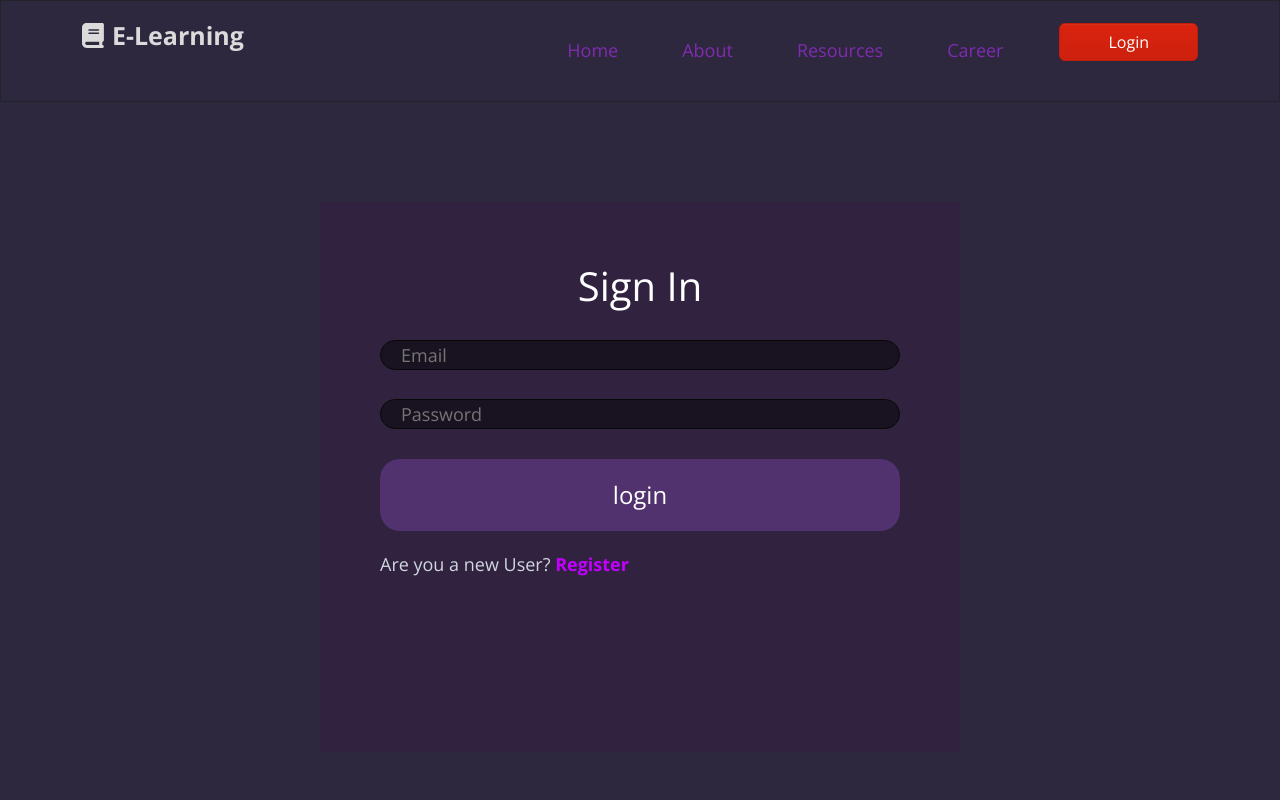
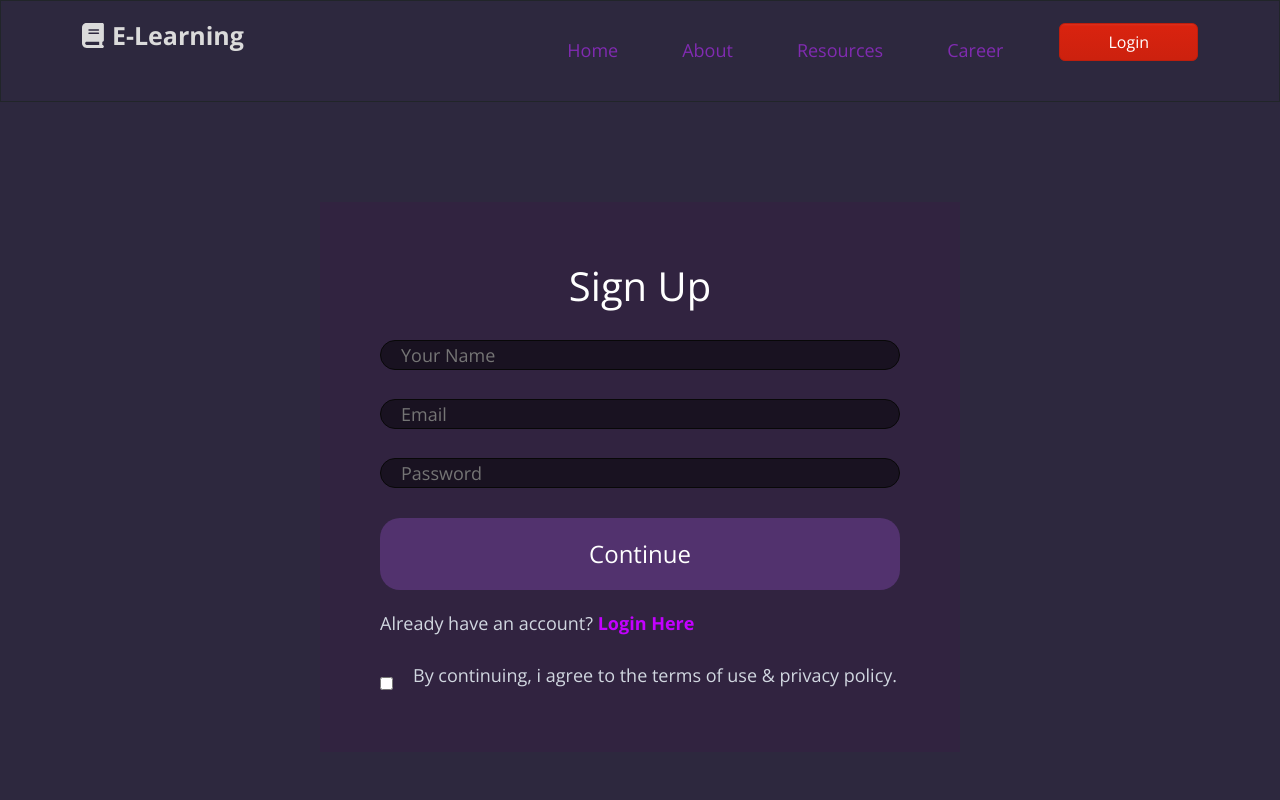
Before and after one commit to reshmaps156/React-E-Learning-App, a React (Vite) app: page /register in a window 1280 px wide. Shown: the top 800 px of the page. Built offline with nearby package versions, Linux system fonts and the light colour scheme.

Commit message:
Api setup,register data fetching is completed

```diff
--- a/package.json
+++ b/package.json
@@ -17,6 +17,7 @@
     "@fortawesome/free-solid-svg-icons": "^6.5.2",
     "@fortawesome/react-fontawesome": "^0.2.2",
     "@mui/material": "^5.16.0",
+    "axios": "^1.7.2",
     "bootstrap": "^5.3.3",
     "react": "^18.3.1",
     "react-bootstrap": "^2.10.4",
--- a/src/App.jsx
+++ b/src/App.jsx
@@ -9,12 +9,6 @@ import Login from './components/auth/login/Login'
 import Register from './components/auth/Register'
 import Book from './components/main pages/profile/Book'
 import About from './components/main pages/about/About'
-
-
-
-
-
-
 
 
 function App() {
--- a/src/components/auth/Register.jsx
+++ b/src/components/auth/Register.jsx
@@ -1,20 +1,59 @@
-import React from 'react'
+import React, { useState } from 'react'
 import './login/Login.css'
 import { Link } from 'react-router-dom'
+import { addUser } from '../services/allApi'
+
 
 function Register() {
+  const [userDetails,setUserDetails] =useState({
+    username :" ",
+    email:" ",
+    password:" ",
+    roll:'user'
+  })
+  console.log(userDetails);
+  const handleRegister = async(event)=>{
+    event.preventDefault()
+    const {username,email,password} = userDetails
+    if(!username || !email || !password){
+      alert('Plese fill the form completely')
+    }else{
+      const result = await addUser(userDetails)
+      if(result.status>=200 && result.status<300){
+        alert('User registered successfully')
+        setUserDetails({
+          username :" ",
+          email:" ",
+          password:" ",
+          roll:'user'
+        })
+
+
+      }else{
+        alert('Something went wrong')
+      }
+    }
+
+  }
   return (
     <div className='login w-100'>
         <div className="login-container w-50">
-            <h1>Sign In</h1>
+            <h1>Sign Up</h1>
             <div className="login-fields w-100">
-                <input type="Email" placeholder='Email' className='text-white' />
-                <input type="password" placeholder='Password' className='text-white' />
+                <input type="text" placeholder='Your Name'  className='text-white' onChange={(event)=>{setUserDetails({...userDetails,username:event.target.value})}}/>
+                <input type="Email" placeholder='Email' className='text-white'  onChange={(event)=>{setUserDetails({...userDetails,email:event.target.value})}}/>
+                <input type="password" placeholder='Password' className='text-white'  onChange={(event)=>{setUserDetails({...userDetails,password:event.target.value})}}/>
             </div>
-            <button type='button' className='w-100'>login</button>
-            <p className='login-login'>Are you a new User? <Link to={'/login'} style={{textDecoration:'none'}}><span>Register</span></Link></p>
+            <button type='button' className='w-100' onClick={handleRegister}>Continue</button>
+            <p className='login-login'>Already have an account? <Link to={'/login'} style={{textDecoration:'none'}}><span>Login Here</span></Link></p>
+            <div className="login-agree">
+                <input type="checkbox" name="" id="" />
+                <p>By continuing, i agree to the terms of use & privacy policy.</p>
+            </div>
         </div>
+
     </div>
+
   )
 }
 <script src='./logic.js'></script>
--- a/src/components/auth/login/Login.jsx
+++ b/src/components/auth/login/Login.jsx
@@ -3,25 +3,24 @@ import './Login.css'
 import { Link } from 'react-router-dom'
 
 function Login() {
+
+  const handleLogin = ()=>{
+
+  }
   return (
     <div className='login w-100'>
         <div className="login-container w-50">
-            <h1>Sign Up</h1>
+            <h1>Sign In</h1>
             <div className="login-fields w-100">
-                <input type="text" placeholder='Your Name' className='text-white' />
                 <input type="Email" placeholder='Email' className='text-white' />
                 <input type="password" placeholder='Password' className='text-white' />
             </div>
-            <button type='button' className='w-100'>Continue</button>
-            <p className='login-login'>Already have an account? <Link to={'/register'} style={{textDecoration:'none'}}><span>Login Here</span></Link></p>
-            <div className="login-agree">
-                <input type="checkbox" name="" id="" />
-                <p>By continuing, i agree to the terms of use & privacy policy.</p>
-            </div>
+            <button type='button' className='w-100' onClick={handleLogin}>login</button>
+            <p className='login-login'>Are you a new User? <Link to={'/register'} style={{textDecoration:'none'}}><span>Register</span></Link></p>
         </div>
-
     </div>
   )
+
 }
 <script src='./logic.js'></script>
 
--- /dev/null
+++ b/src/components/services/allApi.js
@@ -0,0 +1,10 @@
+import { commonApi } from "./commonApi"
+import { serverUrl } from "./serverUrl"
+
+export const addUser = async(reqbody)=>{
+    return await commonApi('POST',`${serverUrl}/users`,reqbody)
+}
+
+export const loginUser = async()=>{
+    return await commonApi('GET',`${serverUrl}/users`,"")
+}
--- /dev/null
+++ b/src/components/services/commonApi.js
@@ -0,0 +1,16 @@
+import axios from "axios";
+
+
+export const commonApi = async(httpRequest,url,reqBody)=>{
+    let reqConfig = {
+        method : httpRequest,
+        url,
+        data:reqBody,
+        headers : {"Content-Type":'application/json'}
+    }
+   return await axios(reqConfig).then((result)=>{
+    return result
+   }).catch((err)=>{
+    return err
+   })
+}
--- /dev/null
+++ b/src/components/services/serverUrl.js
@@ -0,0 +1 @@
+export const serverUrl = 'http://localhost:3000'
```
Also changed, not shown: 1 other file (tests, documents, lock files or other folders).
